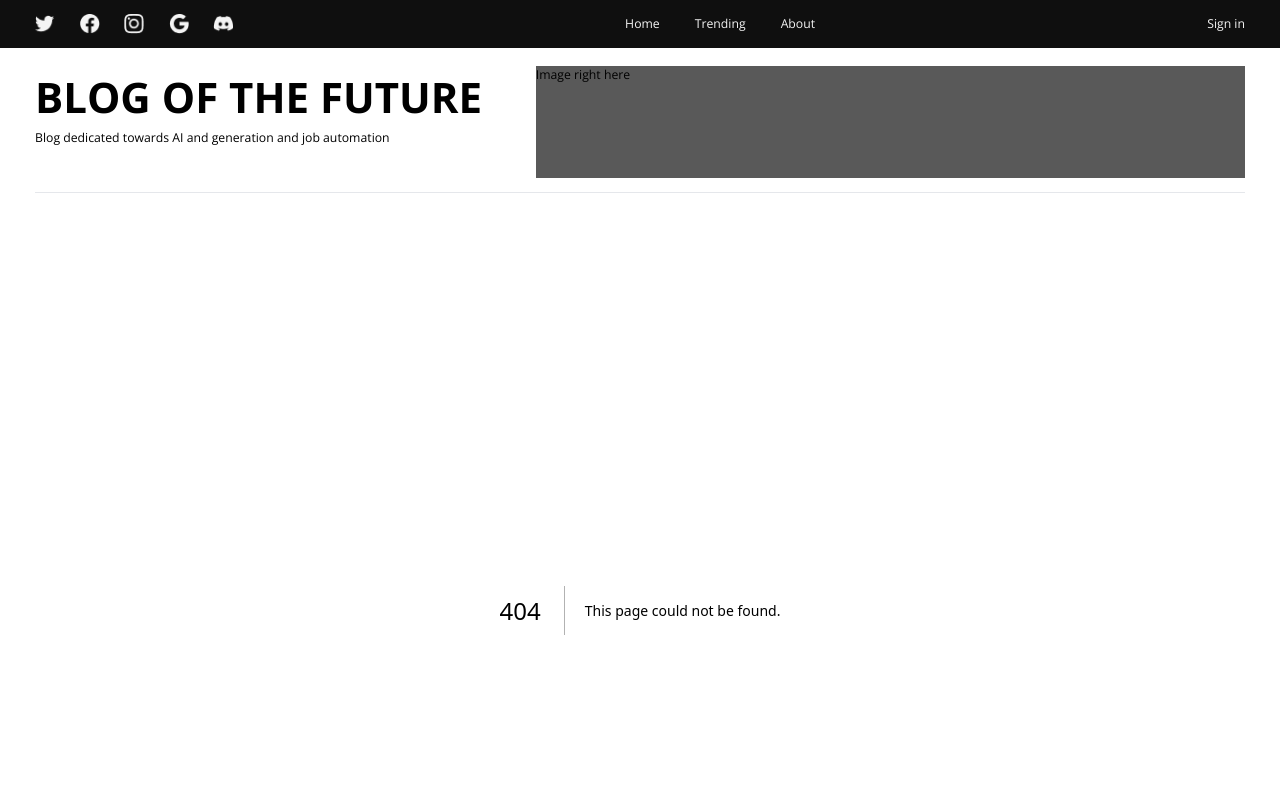
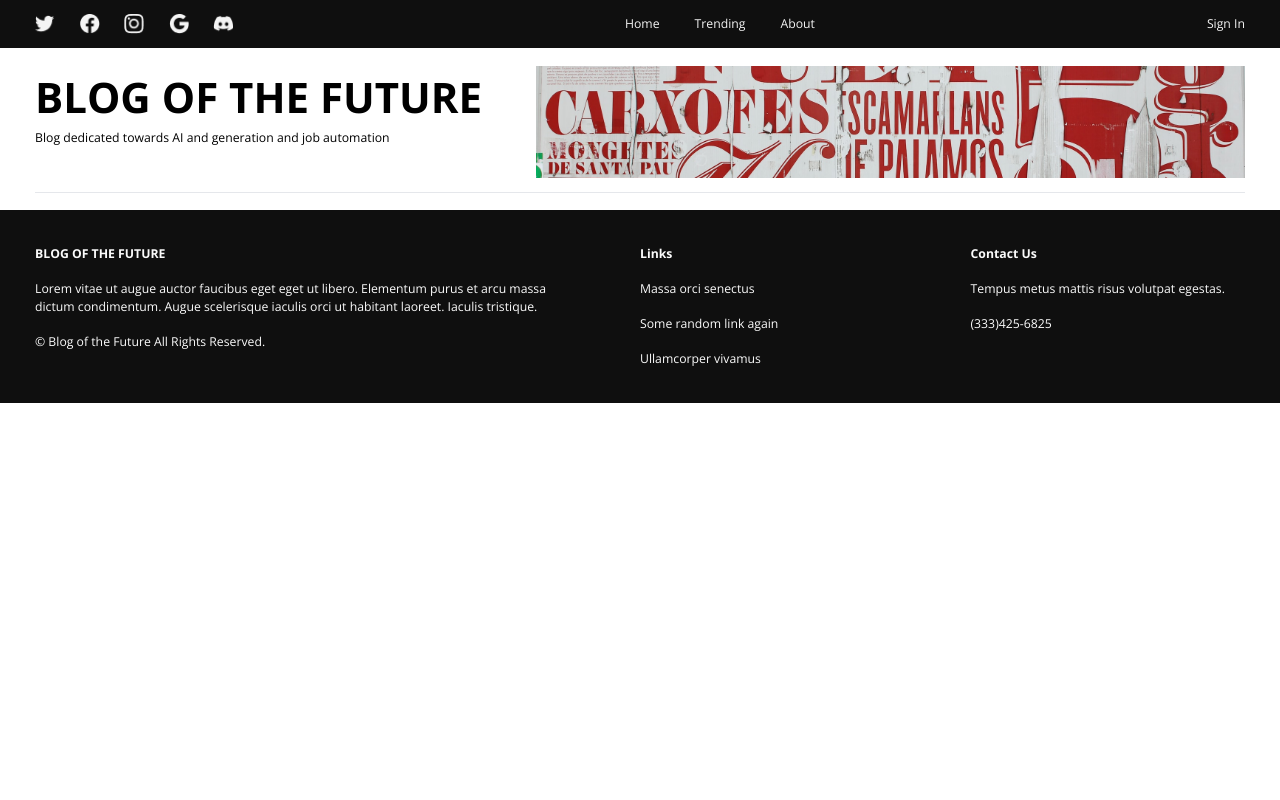
Before and after one commit to theHaL253/AppwithChatGPTcontent, a Next.js app in the folder blog-ai-app/: page /post/1 in a window 1280 px wide. Before the commit this address had no page. Shown: the top 800 px of the page. Built offline with nearby package versions, Linux system fonts and the light colour scheme.

Commit message:
nothitng

```diff
--- a/blog-ai-app/app/(home)/Trending.tsx
+++ b/blog-ai-app/app/(home)/Trending.tsx
@@ -7,7 +7,7 @@ type TrendingCardProps = {
   className?: string;
   post: Post;
 };
-
+// TrendingCard function is to handle the layout of each post: title, category, link
 const TrendingCard = ({ className, post }: TrendingCardProps) => {
   return (
     <Link
@@ -16,6 +16,7 @@ const TrendingCard = ({ className, post }: TrendingCardProps) => {
     >
       <div className="z-0 relative w-full h-full">
         <Image
+        // fill is to make the image fulfil the size of parent div
           fill
           alt="tech"
           placeholder="blur"
@@ -24,6 +25,7 @@ const TrendingCard = ({ className, post }: TrendingCardProps) => {
                 (max-width: 768px) 75vw,
                 (max-width: 1060px) 50vw,
                 33vw"
+          // This is to keep the image ratio, preserve the size of the div
           style={{ objectFit: "cover" }}
         />
       </div>
@@ -42,6 +44,7 @@ type Props = {
   trendingPosts: Array<Post>;
 };
 
+// Trending function is to handle the content, everything inside the post
 const Trending = ({ trendingPosts }: Props) => {
   return (
     <section className="pt-3 pb-10">
--- a/blog-ai-app/app/(shared)/Navbar.tsx
+++ b/blog-ai-app/app/(shared)/Navbar.tsx
@@ -1,41 +1,51 @@
-import Link from 'next/link'
-import Image from 'next/image'
-import React from 'react'
-import SocialLinks from './SocialLinks'
+import Link from "next/link";
+import Image from "next/image";
+import React from "react";
+import SocialLinks from "./SocialLinks";
+import Ad1 from "/public/assets/ad-1.jpg";
 
-type Props = {}
+type Props = {};
 
 const Navbar = (props: Props) => {
   return (
-    <header className = "mb-5">
-        <nav className='flex justify-between items-center w-full bg-wh-900 text-wh-10 px-10 py-4'>
-            {/*When the screen at sm size, we just hidden the Social Links components*/}
-            <div className='hidden sm:block'>
-                <SocialLinks/>
+    <header className="mb-5">
+      <nav className="flex justify-between items-center w-full bg-wh-900 text-wh-10 px-10 py-4">
+        <div className="hidden sm:block">
+          <SocialLinks />
         </div>
-            <div className='flex justify-between items-center gap-10'>
+        <div className="flex justify-between items-center gap-10">
           <Link href="/">Home</Link>
           <Link href="/">Trending</Link>
           <Link href="/">About</Link>
         </div>
         <div>
-                <p>Sign in</p>
+          <p>Sign In</p>
         </div>
       </nav>
-        <div className='flex justify-between gap-8 mt-5 mb-4 mx-10'>
-            <div className = "basis-2/3 md:mt-3">
-                <h1 className='font-bold text-3xl md:text-5xl'>BLOG OF THE FUTURE</h1>
-                <p className='text-sm mt-3'>
+      <div className="flex justify-between gap-8 mt-5 mb-4 mx-10">
+        <div className="basis-2/3 md:mt-3">
+          <h1 className="font-bold text-3xl md:text-5xl">BLOG OF THE FUTURE</h1>
+          <p className="text-sm mt-3">
             Blog dedicated towards AI and generation and job automation
           </p>
         </div>
-            <div className='basis-full relative w-auto h-32 bg-wh-500'>
-                Image right here
+        <div className="basis-full relative w-auto h-32 bg-wh-500">
+          <Image
+            fill
+            alt="advert-1"
+            placeholder="blur"
+            src={Ad1}
+            sizes="(max-width: 480px) 100vw,
+                (max-width: 768px) 75vw,
+                (max-width: 1060px) 50vw,
+                33vw"
+            style={{ objectFit: "cover" }}
+          />
         </div>
       </div>
-        <hr className='border-1 mx-10' />
+      <hr className="border-1 mx-10" />
     </header>
-  )
-}
+  );
+};
 
-export default Navbar
+export default Navbar;
--- a/blog-ai-app/app/api/client.ts
+++ b/blog-ai-app/app/api/client.ts
@@ -8,7 +8,7 @@ let prismaInit: PrismaClient;
 if (process.env.NODE_ENV === "production"){
     prismaInit = new PrismaClient();
 } else {
-    // This is to access the prisma property of any global objects or variable (which is not stricted to any data types)
+    // This is to access the prisma property of any global objects or variable (which is not strict to any data types)
     if (!(global as any).prisma) {
         (global as any).prisma = new PrismaClient();
     }
--- a/blog-ai-app/app/page.tsx
+++ b/blog-ai-app/app/page.tsx
@@ -11,7 +11,7 @@ export const revalidate = 60;
 
 const getPosts = async () => {
   const posts = await prisma.post.findMany();
-
+  // This function is to format all the images into static asset, to import into the Image tag(because the placeholder variable requires this kind of format)
   const formattedPosts = await Promise.all(
     posts.map(async (post: Post) => {
       const imageModule = require(`../public${post.image}`);
--- /dev/null
+++ b/blog-ai-app/app/post/[id]/page.tsx
@@ -0,0 +1,11 @@
+import React from 'react'
+
+type Props = {}
+
+const Post = (props: Props) => {
+  return (
+    <div></div>
+  )
+}
+
+export default Post
```
Lines whose indentation alone changed are shown as unchanged.
